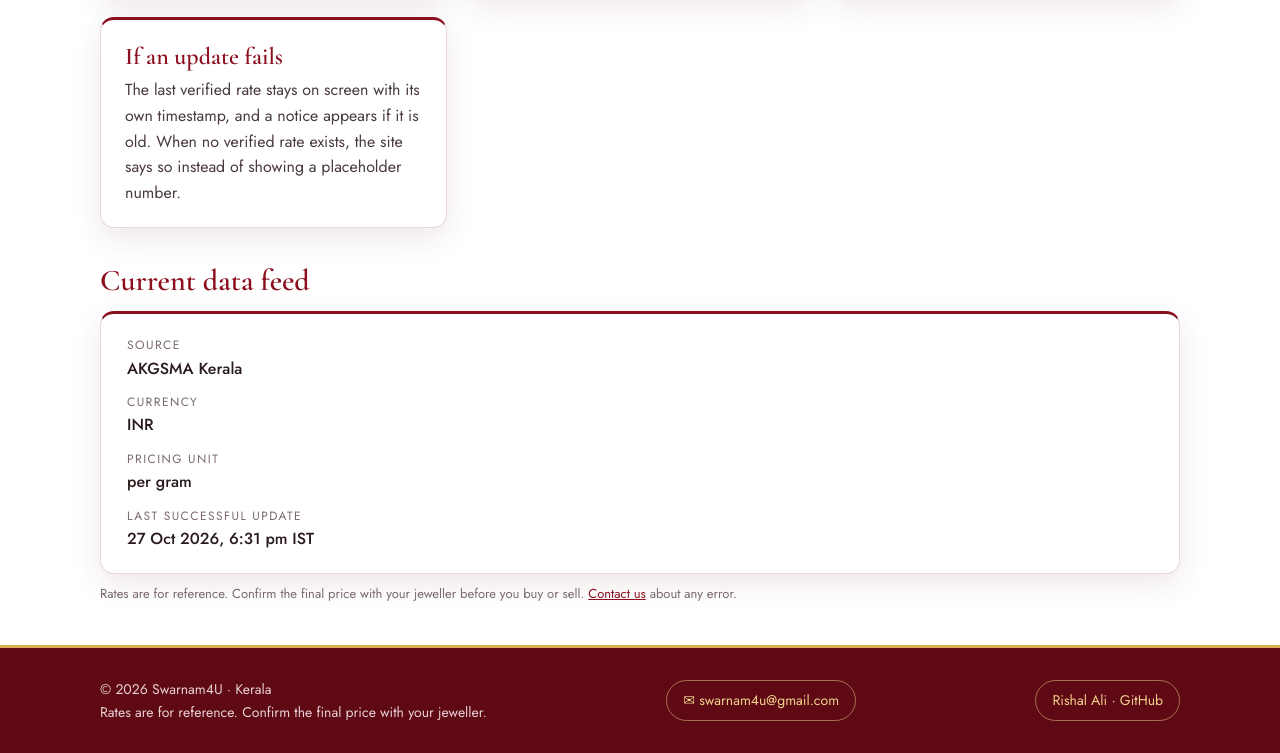
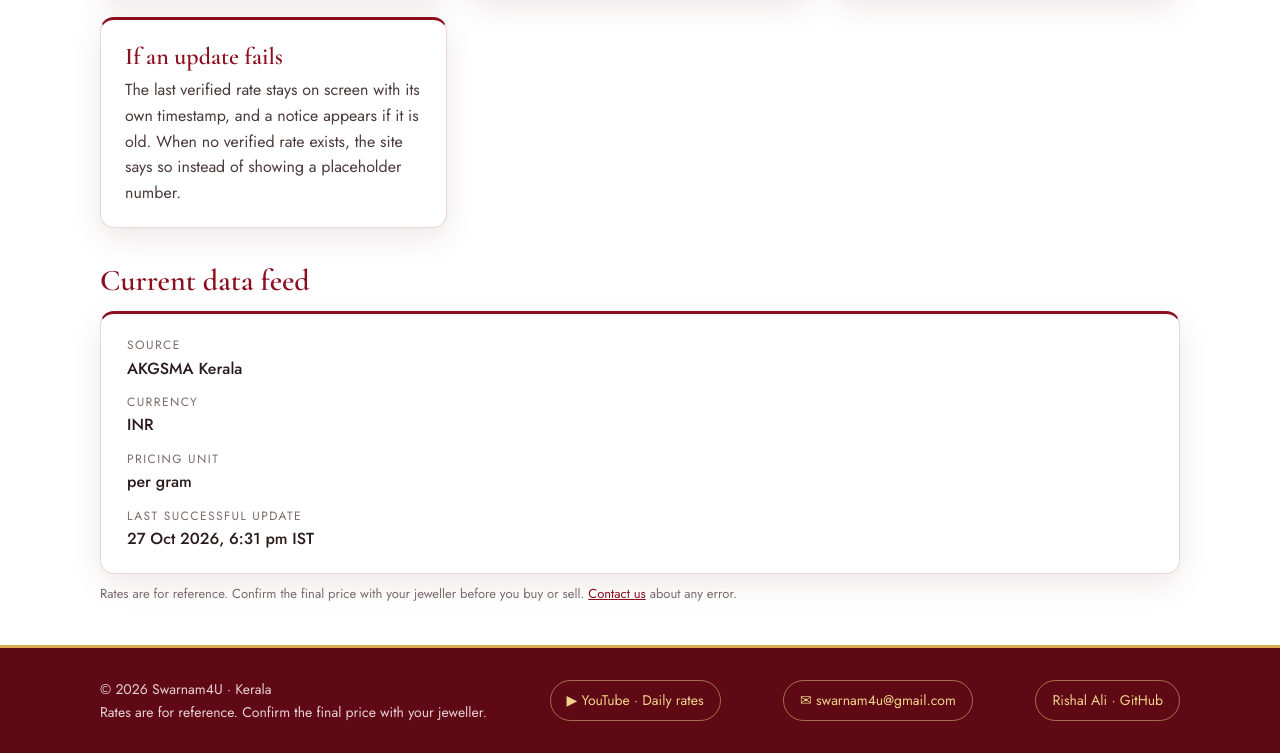
Before and after one commit to rishalaliii/swarnam4u, a plain HTML site: page about.html in a window 1280 px wide. Shown: the part 649-1402 px from the top of the page. Drawn offline with nearby package versions, Linux system fonts and the light colour scheme; no server answers.

Commit message:
Add Swarnam4U channel link to page footer

```diff
--- a/about.html
+++ b/about.html
@@ -39,6 +39,7 @@
 </main>
 <footer><div class="wrap">
   <span>© <span id="yr"></span> Swarnam4U · Kerala<br>Rates are for reference. Confirm the final price with your jeweller.</span>
+  <a class="pill" href="https://www.youtube.com/@SWARANAM4U" target="_blank" rel="noopener noreferrer" aria-label="Subscribe to Swarnam4U on YouTube">▶ YouTube · Daily rates</a>
   <a class="pill" href="mailto:swarnam4u@gmail.com">✉ swarnam4u@gmail.com</a>
   <a class="pill" href="https://github.com/rishalaliii/swarnam4u" target="_blank" rel="noopener noreferrer" aria-label="Rishal Ali on GitHub">Rishal Ali · GitHub</a>
 </div></footer>
```
